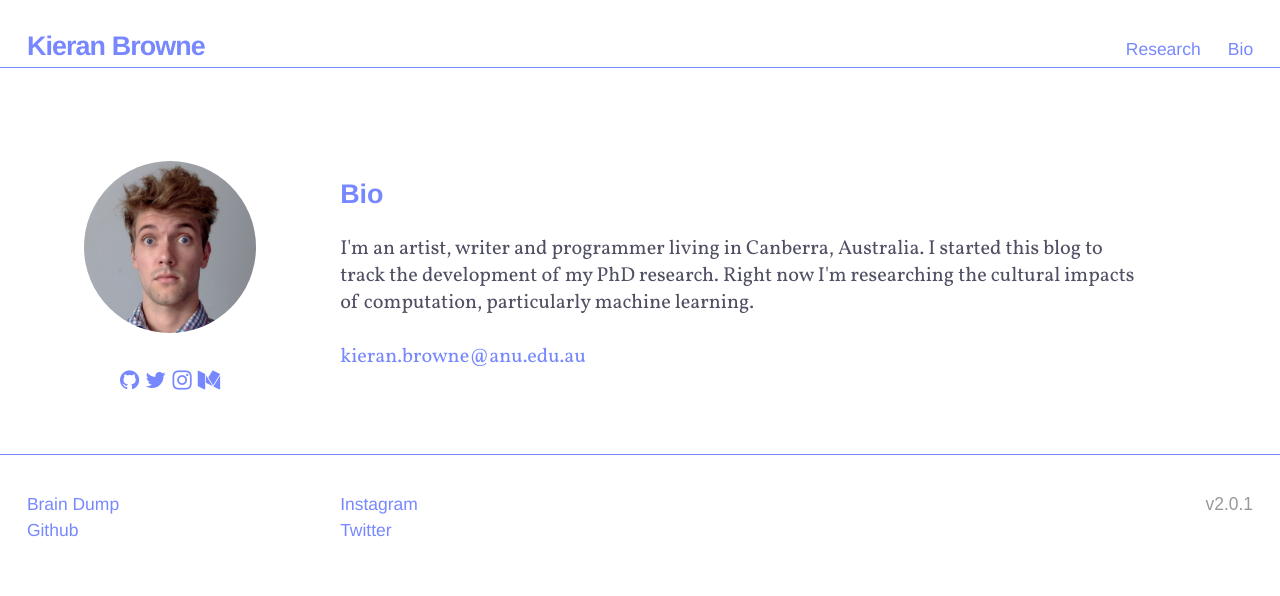
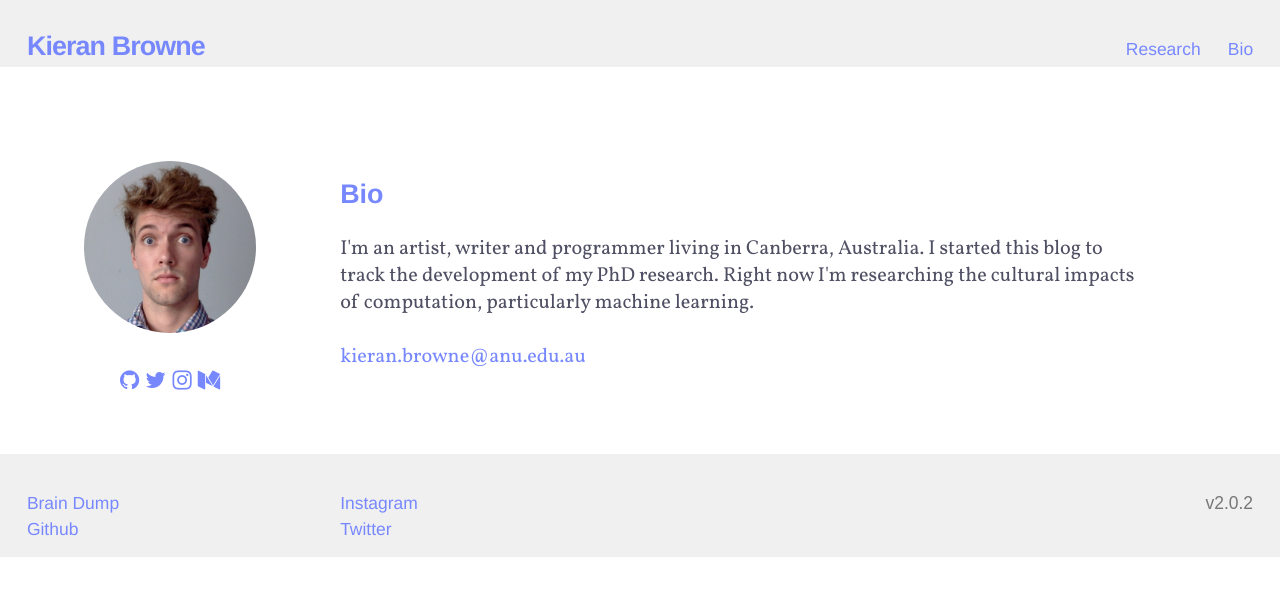
Before and after one commit to kieranbrowne/kieranbrowne.github.io, a Jekyll site: the page built from bio.html, in a window 1280 px wide. Shown: the top 596 px of the page. Built offline with Jekyll 4.4.1, drawn with Linux system fonts in a browser that asks for light colours.

Commit message:
style change and version bump

```diff
--- a/_layouts/default.html
+++ b/_layouts/default.html
@@ -67,7 +71,7 @@
         <div class="col-3 col-sm-6">
         </div>
         <div class="col-3 col-sm-6 talr mono version-number">
-          v2.0.1
+          v2.0.2
         </div>
       </div>
     </footer>
--- a/style.scss
+++ b/style.scss
@@ -217,10 +217,11 @@ a {
 
 header {
   height: $header-height;
-  border-bottom: 1px solid $border;
+  // border-bottom: 1px solid $border;
   position: fixed;
   width: 100%;
   background: $white;
+  background-color: #f0f0f0;
   z-index: 1;
 }
 
@@ -238,7 +239,8 @@ footer {
   padding-bottom: 1rem;
 
   font-family: $helveticaNeue;
-  border-top: 1px solid $border;
+  // border-top: 1px solid $border;
+  background-color: #f0f0f0;
 
   [class*=col-] {
     @include baseline($baseline*.65,$baseline,$baseline*2);
@@ -246,7 +248,7 @@ footer {
 
   .version-number {
     @include baseline($baseline*.65,$baseline,$baseline*2);
-    color: #999;
+    color: #777;
   }
 }
 
```
Also changed, not shown: other parts of _layouts/default.html (+4 -0 lines).
